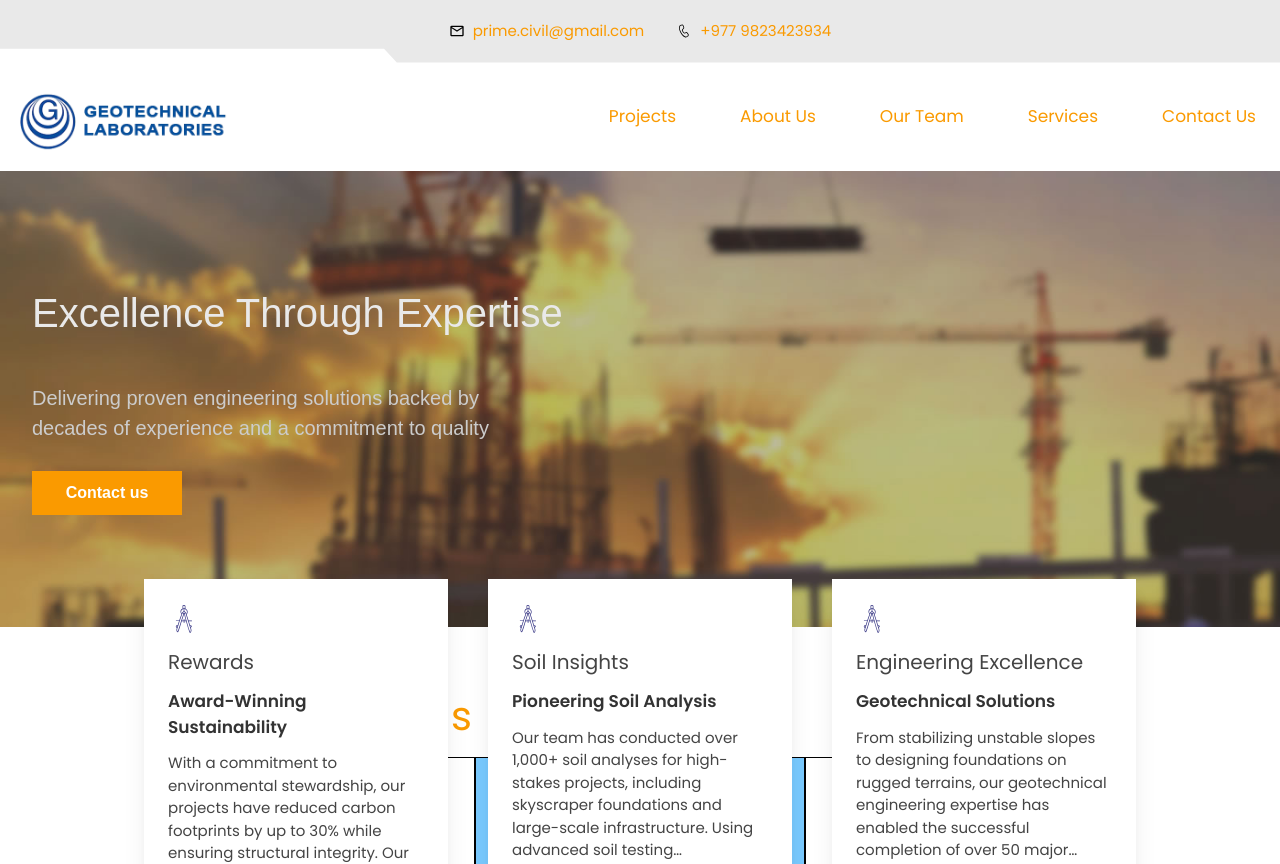
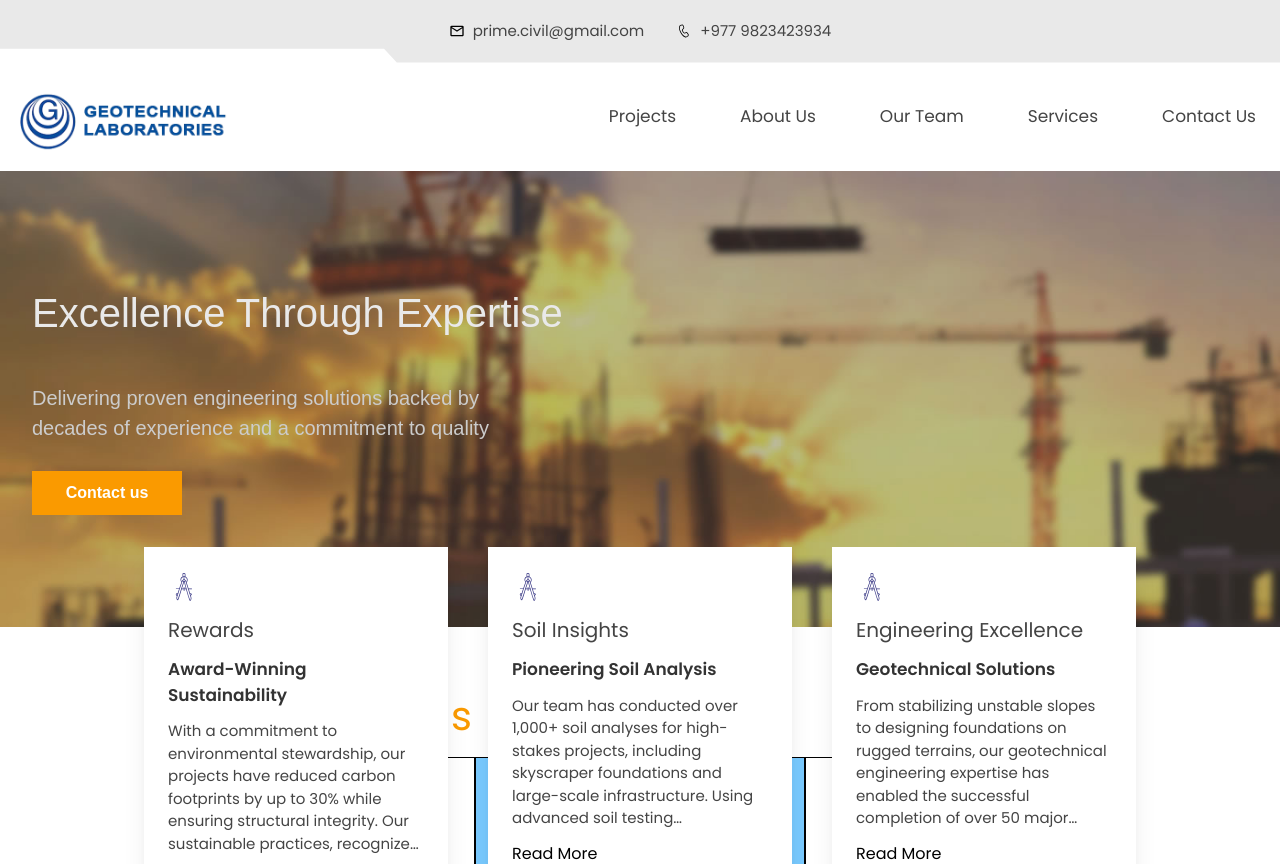
Before and after one commit to siddhartha0/PrimeCivilLab, a React (Vite) app: page / in a window 1280 px wide. Shown: the top 864 px of the page. Built offline with nearby package versions, Linux system fonts and the light colour scheme.

Commit message:
banner done

```diff
--- a/src/components/common/header.tsx
+++ b/src/components/common/header.tsx
@@ -22,7 +22,7 @@ export const Header = () => {
       {HeaderData.map((header) => (
         <section key={header.id} className="flex place-items-center gap-2">
           <Icon icon={header.icon} />
-          <Text size="body-base-default" usage="brand">
+          <Text size="body-base-default" usage="black4">
             {header.title}
           </Text>
         </section>
--- a/src/components/common/navbar.tsx
+++ b/src/components/common/navbar.tsx
@@ -46,8 +46,8 @@ export const Navbar = memo(() => {
           <Link to={header.path} key={header.id}>
             <Text
               size="body-sm-default"
-              className="capitalize hover:text-fade-blue hover:border-b  p-1"
-              usage="brand"
+              className="capitalize hover:text-brand hover:border-b  p-1"
+              usage="black4"
             >
               {header.title}
             </Text>
--- a/src/components/pages/home/banner.tsx
+++ b/src/components/pages/home/banner.tsx
@@ -2,8 +2,9 @@ import { Text } from "../../units";
 import { Button } from "../../units/Button";
 import slider from "../../../assets/images/slider1.jpg";
 import banner1 from "../../../assets/images/slider2.jpg";
-import banner2 from "../../../assets/images/slider3.jpg";
+import banner2 from "../../../assets/images/slider6.jpg";
 import banner3 from "../../../assets/images/slider4.jpg";
+
 import { useEffect, useState } from "react";
 import { BannerInfo } from "./banner-info";
 
@@ -19,7 +20,6 @@ export const Banner = () => {
     return () => clearInterval(intervalId);
   }, []);
 
-  console.log("rendereds");
   return (
     <div
       className="flex bg-cover bg-center font-sans relative"
@@ -51,7 +51,7 @@ export const Banner = () => {
           </section>
         </div>
       </section>
-      <section className="absolute -bottom-80">
+      <section className="absolute -bottom-72">
         <BannerInfo />
       </section>
     </div>
```
Also changed, not shown: src/assets/images/slider5.jpg (added), src/assets/images/slider6.jpg (added).
